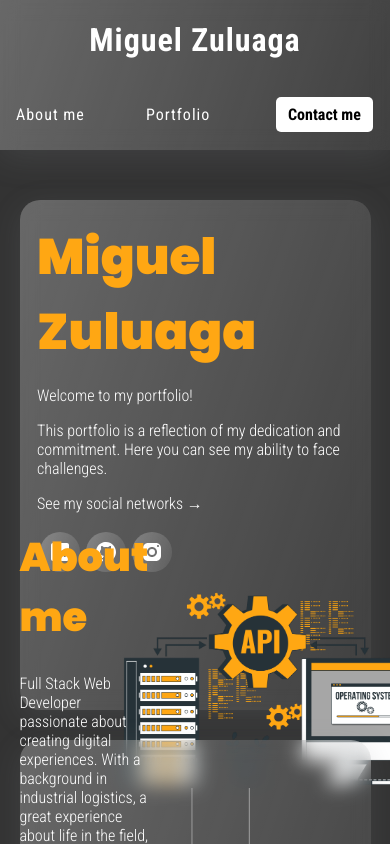
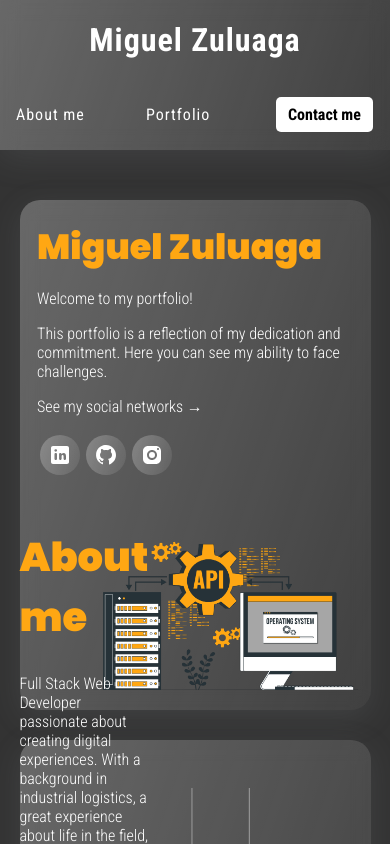
Before and after one commit to MiguelZ01/Portfolio, a React (Create React App) app in the folder portfolio/: page / in a window 390 px wide. Shown: the top 844 px of the page. Built offline with nearby package versions, Linux system fonts and the light colour scheme.

Commit message:
Portfolio

```diff
--- a/portfolio/src/Components/Main/Home/Home.module.css
+++ b/portfolio/src/Components/Main/Home/Home.module.css
@@ -109,7 +109,38 @@
 }
 
 @media (max-width: 596px) {
+   .miguel {
+      font-size: 40px;
+   }
+
    .home {
       padding-top: 200px;
    }
+
+   .img {
+      padding-top: 50px;
+      width: 270px;
+      margin: 0px auto;
+   }
 }
+
+@media (max-width: 410px) {
+   .miguel {
+      font-size: 35px;
+   }
+
+   .home {
+      padding-top: 200px;
+   }
+
+   .image_home {
+      margin: 0px auto;
+      width: 60%;
+   }
+
+   .img {
+      padding-top: 50px;
+      width: 270px;
+      margin: 0px auto;
+   }
+}
```
